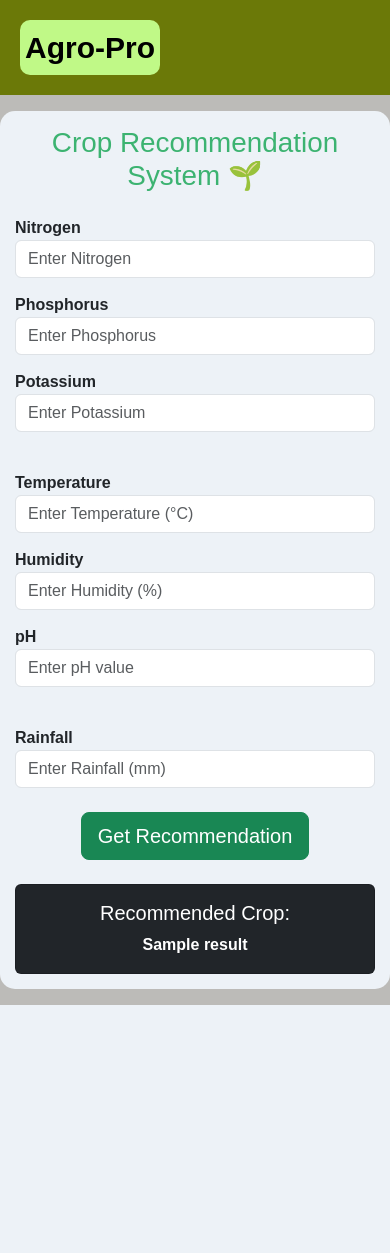
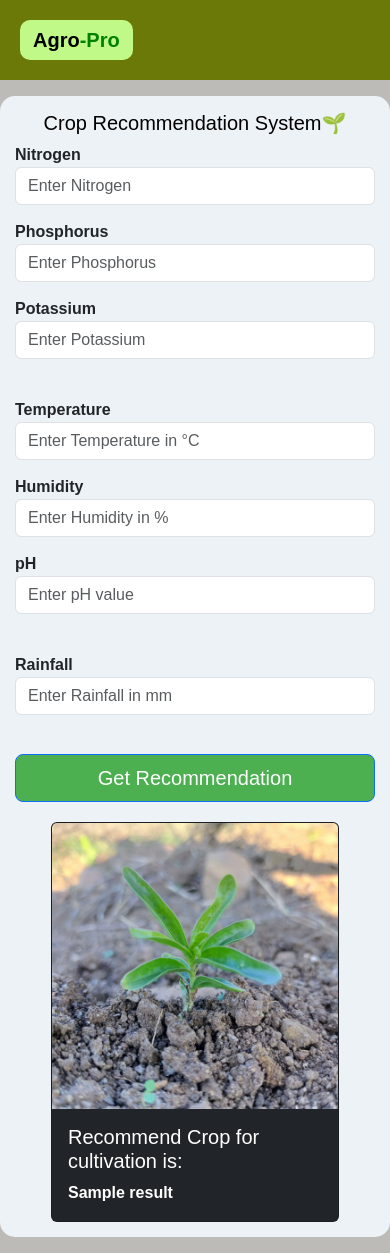
Before and after one commit to SanketChopade777/Crop-Recommendation-System, a Flask app: template templates/index.html in a window 390 px wide. Before the commit the page ends 1005 px from the top, so only its background shows below. Run offline with Flask 3, Linux system fonts and the light colour scheme; the template is opened without the code that fills it: most values are stand-ins (such as "Sample title", 1, 10 or a date in 2020); parts of the project's set-up code (start-up, migrations or seed data) failed here and were passed over.

Commit message:
Update index.html

```diff
--- a/templates/index.html
+++ b/templates/index.html
@@ -3,9 +3,12 @@
   <head>
     <meta charset="utf-8">
     <meta name="viewport" content="width=device-width, initial-scale=1">
+     <!-- site metas -->
      <title>Agro-Pro | Crop Recommendation System | Team Indra</title>
+     <!-- fevicon -->
      <link rel="icon" href="static/favicon.png" type="image/png">
     <link href="https://cdn.jsdelivr.net/npm/bootstrap@5.3.0-alpha3/dist/css/bootstrap.min.css" rel="stylesheet">
+  </head>
   <style>
     body {
         font-family: 'Poppins', sans-serif;
@@ -15,12 +18,16 @@
         color: mediumseagreen;
         text-align: center;
     }
+    .card {
+        margin-left: 410px;
+        margin-top: 20px;
+        color: white;
+    }
     .container {
         background: #edf2f7;
         font-weight: bold;
-        padding: 15px;
+        padding-bottom: 10px;
         border-radius: 15px;
-        margin: auto;
     }
     .navbar {
         padding: 20px;
@@ -35,22 +42,81 @@
         text-decoration: none;
         font-size: 30px;
         font-weight: bold;
+        padding: 8px;
         color: black;
     }
-      .agro a:hover {
-        text-decoration: underline;
+    .agro:hover {
+        text-decoration-line: underline;
+        text-decoration-thickness: 3px;
     }
-      @media (max-width: 768px) {
+    .agro span {
+        color: green;
+    }
+
+    /* Responsive Styles */
+    @media (max-width: 1024px) {
         .card {
             margin-left: auto;
             margin-right: auto;
         }
-        .col-md-4 {
-          margin-top: 15px;
+    }
+
+    @media (max-width: 768px) {
+        .container {
+            padding: 15px;
+        }
+
+        h1 {
+            font-size: 24px;
+        }
+
+        .agro a {
+            font-size: 24px;
+        }
+
+        .card {
+            margin-left: auto;
+            margin-right: auto;
+        }
+
+        form .row .col-md-4 {
+            margin-bottom: 15px;
+        }
+
+        button {
+            font-size: 16px;
+        }
+    }
+
+    @media (max-width: 576px) {
+        h1 {
+            font-size: 20px;
+        }
+
+        .agro a {
+            font-size: 20px;
+        }
+
+        .card {
+            margin-left: auto;
+            margin-right: auto;
+        }
+
+        form .row {
+            display: flex;
+            flex-direction: column;
+            align-items: center;
+        }
+
+        form .row .col-md-4 {
+            width: 100%;
+        }
+
+        button {
+            width: 100%;
         }
     }
 </style>
-  </head>
   <body>
     <nav class="navbar">
       <div class="agro">
@@ -58,59 +124,70 @@
       </div>
     </nav>
 
-    <div class="container my-3">
-      <h1>Crop Recommendation System 🌱</h1>
+   <!--==========================================================================================-->
+  <div class="container my-3 mt-3">
+      <h1 style="color:black">Crop Recommendation System<span>🌱</span></h1>
+
+<!--      adding form-->
       <form action="/predict" method="POST">
           <div class="row">
               <div class="col-md-4">
 					<label for="Nitrogen">Nitrogen</label>
-            <input type="number" id="Nitrogen" name="Nitrogen" placeholder="Enter Nitrogen" class="form-control" required>
+					<input type="number" id="Nitrogen" name="Nitrogen" placeholder="Enter Nitrogen" class="form-control" required step="0">
 				</div>
                <div class="col-md-4">
 					<label for="Phosporus">Phosphorus</label>
-            <input type="number" id="Phosporus" name="Phosporus" placeholder="Enter Phosphorus" class="form-control" required>
+					<input type="number" id="Phosporus" name="Phosporus" placeholder="Enter Phosphorus" class="form-control" required step="00">
 				</div>
 				<div class="col-md-4">
 					<label for="Potassium">Potassium</label>
-            <input type="number" id="Potassium" name="Potassium" placeholder="Enter Potassium" class="form-control" required>
+					<input type="number" id="Potassium" name="Potassium" placeholder="Enter Potassium" class="form-control" required step="0">
 				</div>
           </div>
+
           <div class="row mt-4">
 				<div class="col-md-4">
 					<label for="Temperature">Temperature</label>
-            <input type="number" step="0.01" id="Temperature" name="Temperature" placeholder="Enter Temperature (°C)" class="form-control" required>
+					<input type="number" step="0.01" id="Temperature" name="Temperature" placeholder="Enter Temperature in °C" class="form-control" required step="0">
 				</div>
 				<div class="col-md-4">
 					<label for="Humidity">Humidity</label>
-            <input type="number" step="0.01" id="Humidity" name="Humidity" placeholder="Enter Humidity (%)" class="form-control" required>
+					<input type="number" step="0.01" id="Humidity" name="Humidity" placeholder="Enter Humidity in %" class="form-control" required step="0">
 				</div>
 				<div class="col-md-4">
 					<label for="pH">pH</label>
-            <input type="number" step="0.01" id="pH" name="pH" placeholder="Enter pH value" class="form-control" required>
+					<input type="number" step="0.01" id="pH" name="pH" placeholder="Enter pH value" class="form-control" required step="0">
 				</div>
 			</div>
+
           <div class="row mt-4">
 				<div class="col-md-4">
 					<label for="Rainfall">Rainfall</label>
-            <input type="number" step="0.01" id="Rainfall" name="Rainfall" placeholder="Enter Rainfall (mm)" class="form-control" required>
+					<input type="number" step="0.01" id="Rainfall" name="Rainfall" placeholder="Enter Rainfall in mm" class="form-control" required>
 				</div>
 			</div>
+
+
+
            <div class="row mt-4">
+
            <div class="col-md-12 text-center">
-            <button type="submit" class="btn btn-success btn-lg">Get Recommendation</button>
+				<button type="submit" class="btn btn-primary btn-lg" style="background-color: #4CAF50;">Get Recommendation</button>
 			</div>
 			</div>
       </form>
+
        {% if result %}
-        <div class="card bg-dark text-white mt-4">
-          <div class="card-body text-center">
-            <h5 class="card-title">Recommended Crop:</h5>
+		<div class="card bg-dark" style="width: 18rem;">
+		  <img src="{{url_for('static', filename='img.jpg')}}" class="card-img-top" alt="...">
+		  <div class="card-body">
+			<h5 class="card-title">Recommend Crop for cultivation is:</h5>
 			<p class="card-text">{{ result }}</p>
 		  </div>
 		</div>
 	   {% endif %}
   </div>
 
-    <script src="https://cdn.jsdelivr.net/npm/bootstrap@5.3.0-alpha3/dist/js/bootstrap.bundle.min.js"></script>
+    <script src="https://cdn.jsdelivr.net/npm/bootstrap@5.3.0-alpha3/dist/js/bootstrap.bundle.min.js" integrity="sha384-ENjdO4Dr2bkBIFxQpeoTz1HIcje39Wm4jDKdf19U8gI4ddQ3GYNS7NTKfAdVQSZe" crossorigin="anonymous"></script>
   </body>
 </html>
```
Lines whose indentation alone changed are shown as unchanged.
